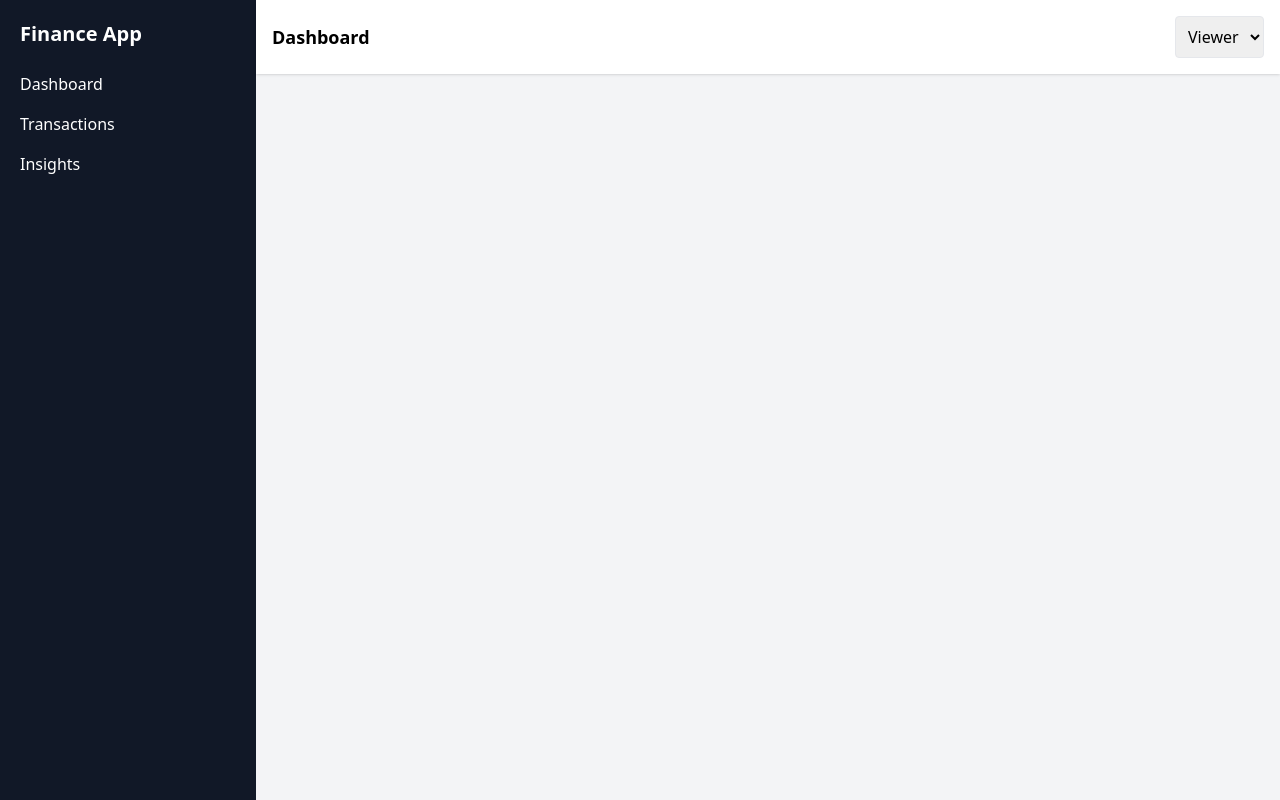
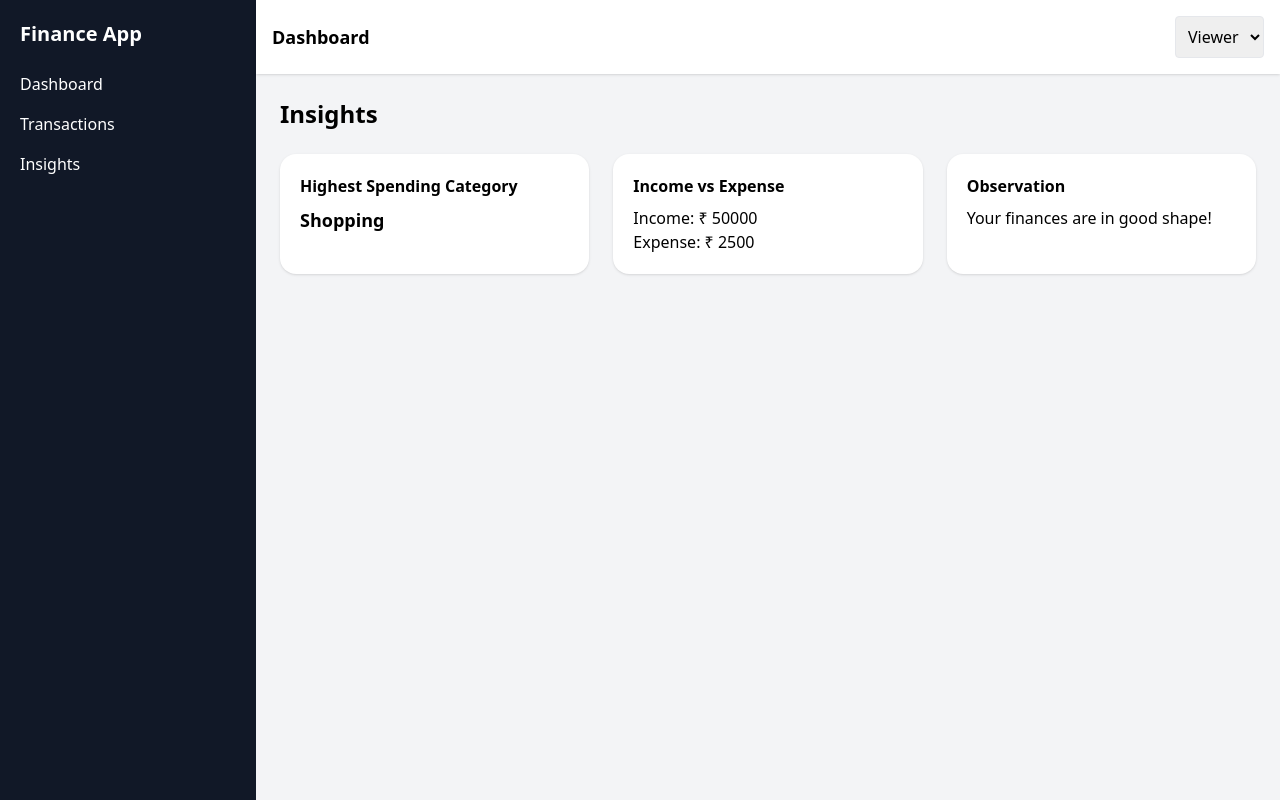
Before and after one commit to Anuja-Suryawanshi07/finance-dashboard-ui, a React (Vite) app: page /insights in a window 1280 px wide. Built offline with nearby package versions, Linux system fonts and the light colour scheme.

Commit message:
Insights done.

```diff
--- a/src/App.jsx
+++ b/src/App.jsx
@@ -2,6 +2,8 @@ import { BrowserRouter,Routes, Route } from "react-router-dom";
 import Layout from "./components/Layout/Layout";
 import Dashboard from "./pages/Dashboard";
 import Transactions from "./pages/Transactions";
+import Insights from "./pages/Insighs";
+
 
 export default function App() {
   return (
@@ -10,6 +12,7 @@ export default function App() {
       <Routes>
       <Route path="/"element={<Dashboard />} />
       <Route path="/transactions" element={<Transactions />} />
+      <Route path="/insights" element={<Insights />} />
       </Routes>
     </Layout>
     </BrowserRouter>
--- /dev/null
+++ b/src/pages/Insighs.jsx
@@ -0,0 +1,65 @@
+import { useContext } from "react";
+import { FinanceContext } from "../context/FinanceContext";
+
+export default function Insights() {
+  const { transactions = [] } = useContext(FinanceContext);
+
+  // Highest Spending Category
+  const expenseTransactions = transactions.filter((t) => t.type === "expense");
+
+  const categoryTotals = {};
+
+  expenseTransactions.forEach((t) => {
+    categoryTotals[t.category] = (categoryTotals[t.category] || 0) + t.amount;
+  });
+
+  const highestCategory = Object.keys(categoryTotals).reduce(
+    (a, b) => (categoryTotals[a] > categoryTotals[b] ? a : b),
+    Object.keys(categoryTotals)[0],
+  );
+
+  // Monthly Comparison
+
+  const totalIncome = transactions
+    .filter((t) => t.type === "income")
+    .reduce((acc, t) => acc + t.amount, 0);
+
+  const totalExpense = expenseTransactions.reduce(
+    (acc, t) => acc + t.amount,
+    0,
+  );
+
+  // Insight
+
+  const insight =
+    totalExpense > totalIncome
+      ? "You are spending more than you earn."
+      : "Your finances are in good shape!";
+
+  return (
+    <div>
+      <h1 className="text-2xl font-bold mb-6">Insights</h1>
+
+      <div className="grid grid-cols-1 md:grid-cols-3 gap-6">
+        {/* Highest Category */}
+        <div className="bg-white p-5 rounded-2xl shadow">
+          <h2 className="font-semibold mb-2">Highest Spending Category</h2>
+          <p className="text-lg font-bold">{highestCategory || "No data"}</p>
+        </div>
+
+        {/* Monthly Comparison */}
+        <div className="bg-white p-5 rounded-2xl shadow">
+          <h2 className="font-semibold mb-2">Income vs Expense</h2>
+          <p>Income: ₹ {totalIncome}</p>
+          <p>Expense: ₹ {totalExpense}</p>
+        </div>
+
+        {/* Insight */}
+        <div className="bg-white p-5 rounded-2xl shadow">
+          <h2 className="font-semibold mb-2">Observation</h2>
+          <p>{insight}</p>
+        </div>
+      </div>
+    </div>
+  );
+}
```
